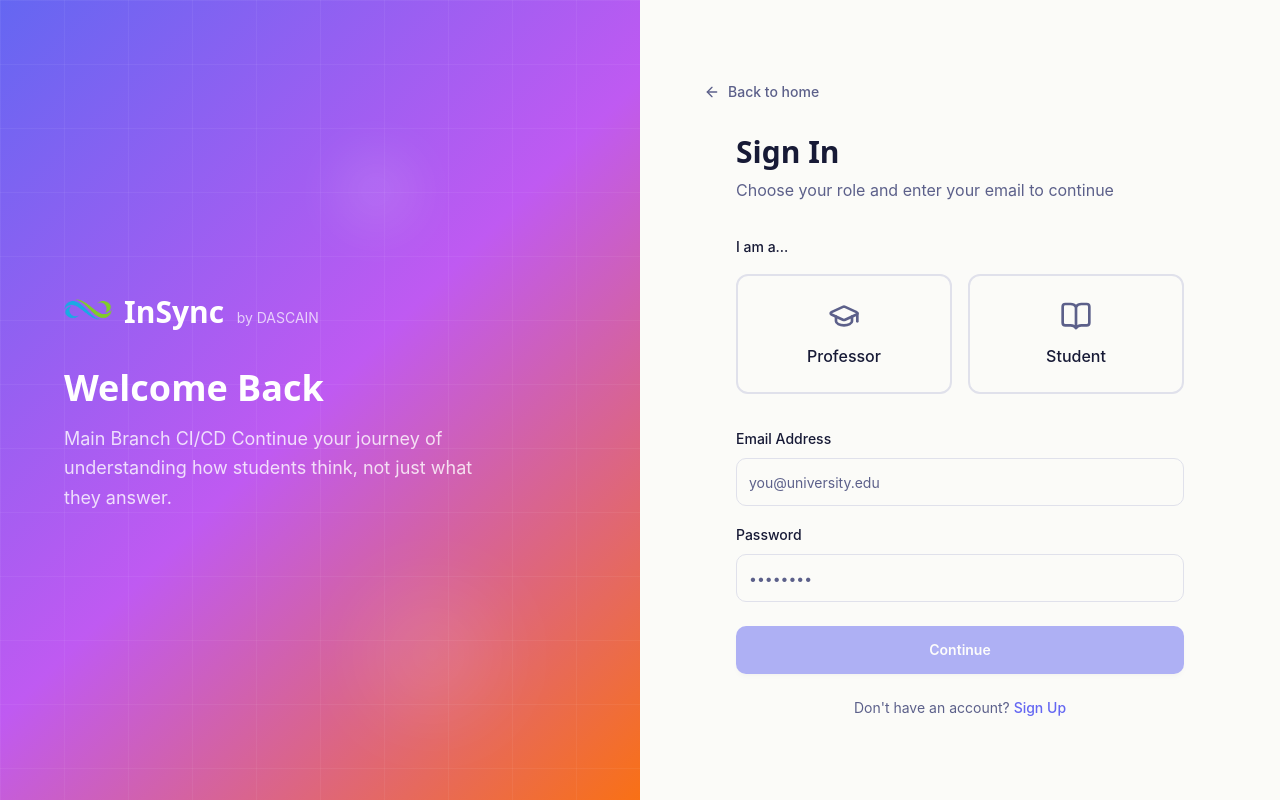
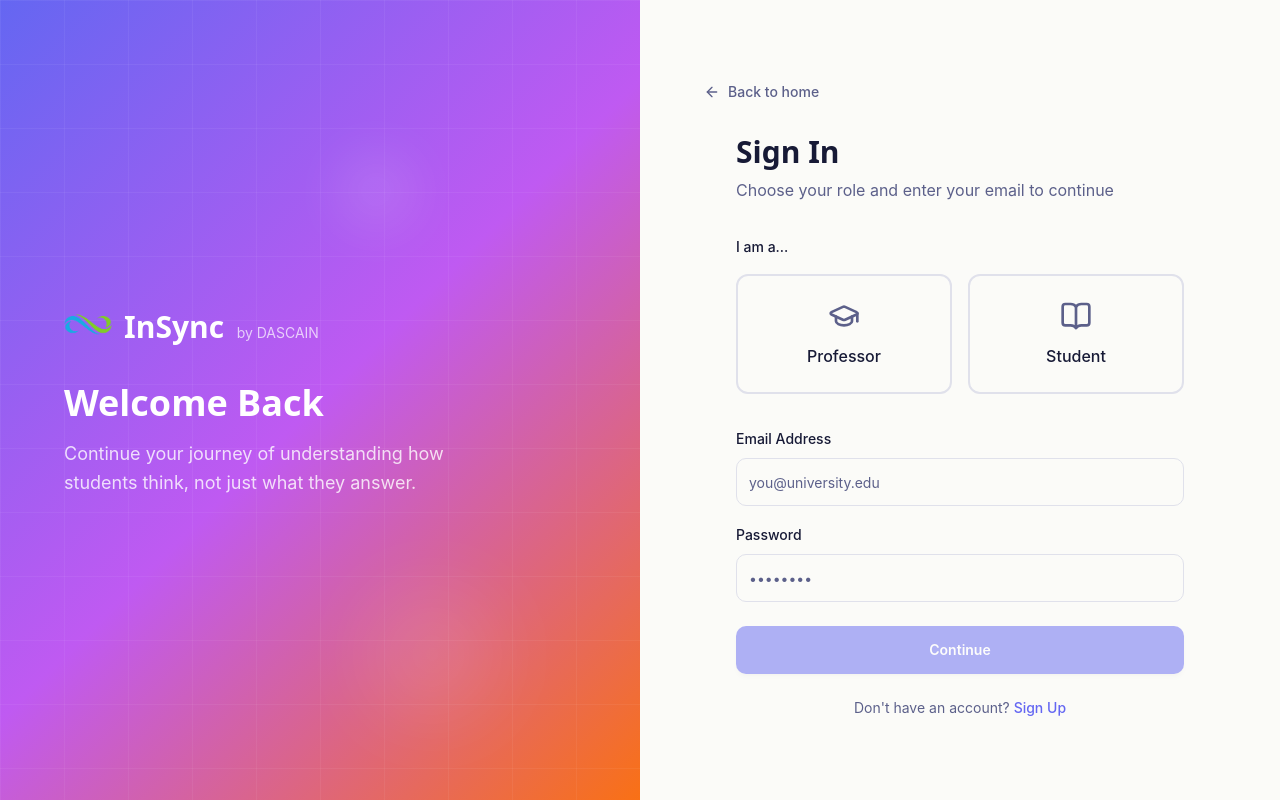
Before and after one commit to DASCAIN/InSync_Source_Code, a Django app: template frontend/templates/login.html in a window 1280 px wide. Run offline with Django 4.2, Linux system fonts and the light colour scheme; the template is opened without the code that fills it, so the values that code supplies are empty.

Commit message:
Updated login.html and deployment configuration again

```diff
--- a/frontend/templates/login.html
+++ b/frontend/templates/login.html
@@ -23,7 +23,7 @@
         Welcome Back
       </h1>
       <p class="text-white/80 text-lg max-w-md leading-relaxed">
-        Main Branch CI/CD Continue your journey of understanding how students think, not just what they answer.
+        Continue your journey of understanding how students think, not just what they answer.
       </p>
 
       <!-- Floating elements -->
```
